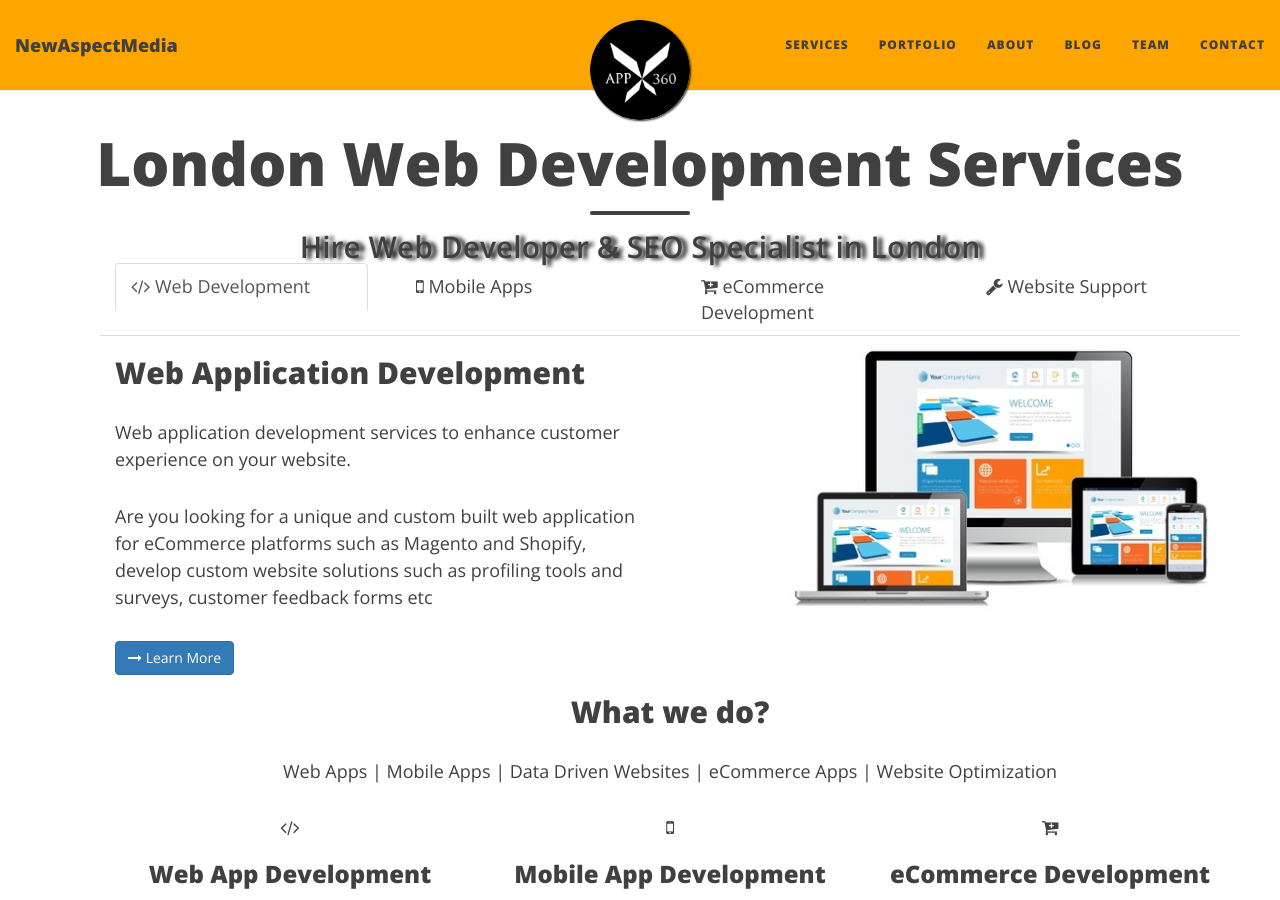
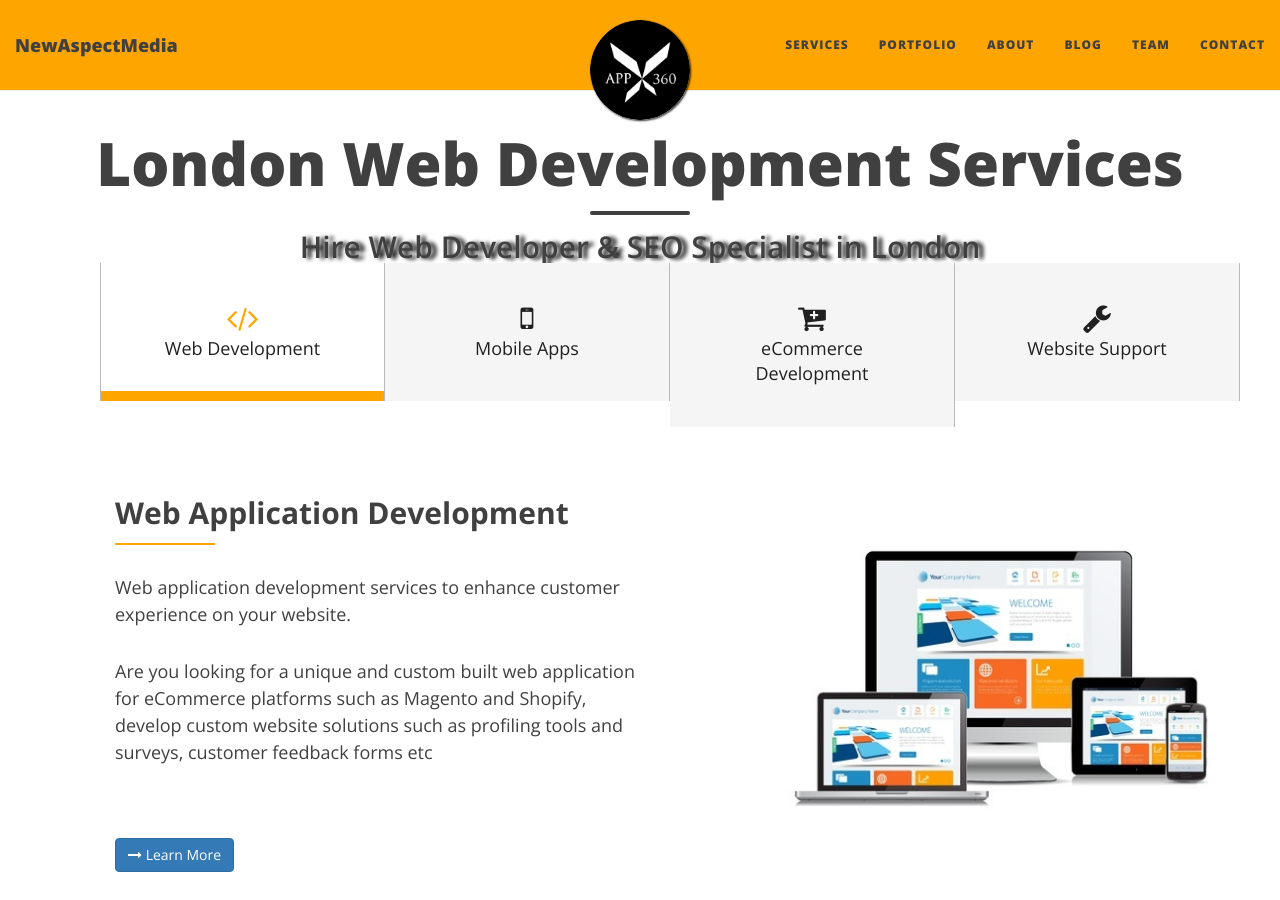
Before and after one commit to newmedia77/appxnam, a Jekyll site: the page built from index.html, in a window 1280 px wide and 900 px high. Built offline with Jekyll 4.4.1, drawn with Linux system fonts in a browser that asks for light colours; nearby versions of some CDN libraries; the list of posts is cut into pages by our own code.

Commit message:
andreas
add style and resp css

```diff
--- a/css/main.css
+++ b/css/main.css
@@ -1,4 +1,6 @@
 @import url("pygment_highlights.css");
+@import url("style.css");
+@import url("responsive.css");
 
 
 /* --- General --- */
```
